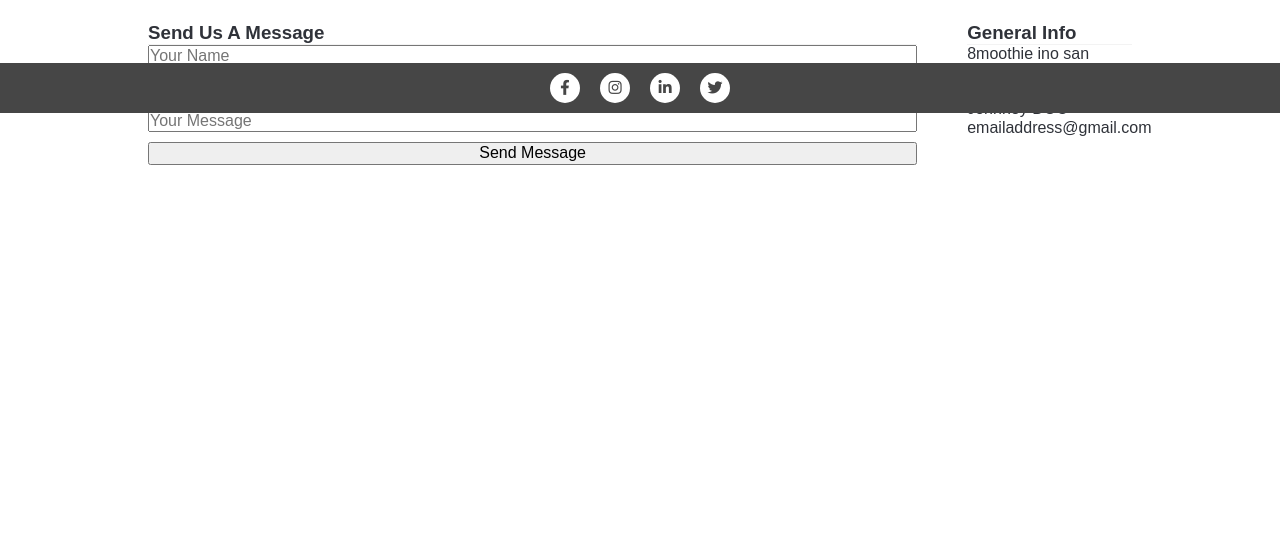
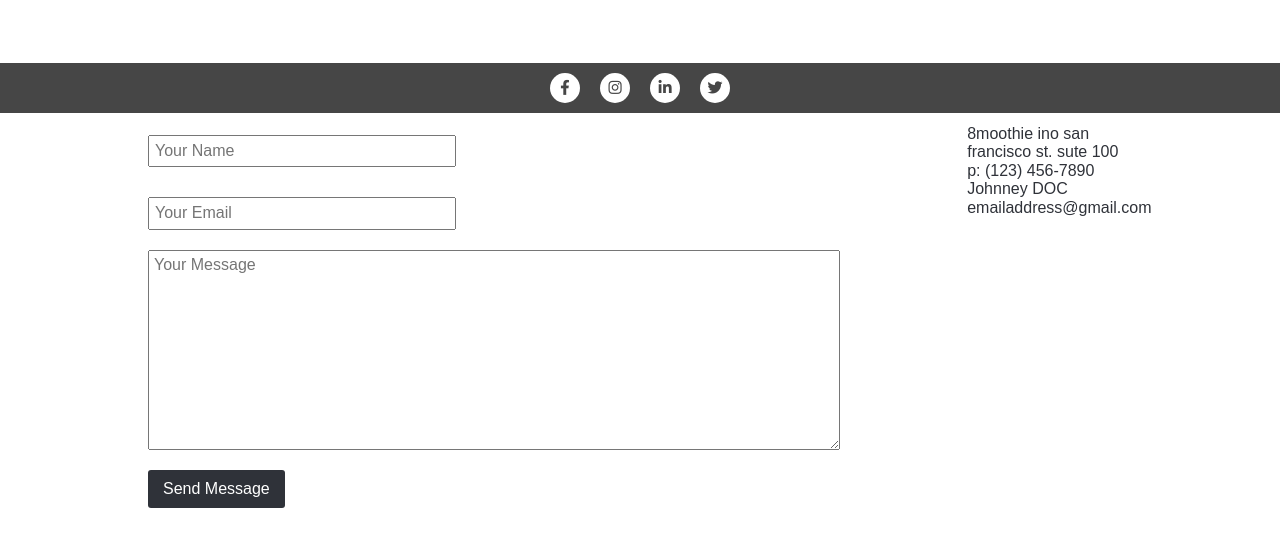
Before and after one commit to Kyrillos-Gaber/ItiHtmlEvaluationProj, a plain HTML site: page contact.html in a window 1280 px wide. Shown: the part 687-1234 px from the top of the page. Before the commit the page ends 922 px from the top, so only its background shows below. Drawn offline with Linux system fonts and the light colour scheme.

Commit message:
finishing the project

```diff
--- a/contact.html
+++ b/contact.html
@@ -57,8 +57,10 @@
         <form action="get" class="flex-col gap ">
           <input type="text" name="name" placeholder="Your Name">
           <input type="email" name="email" placeholder="Your Email">
-          <input type="text" name="message" placeholder="Your Message">
-          <button>Send Message</button>
+          <textarea type="text" name="message" placeholder="Your Message"></textarea>
+          <div>
+            <button>Send Message</button>
+          </div>
         </form>
       </div>
       <div class="contact">
--- a/css/contact.css
+++ b/css/contact.css
@@ -31,3 +31,34 @@ iframe {
   width: 20%;
   padding: 20px;
 }
+
+form input {
+  margin: 10px 0px;
+  padding: 5px;
+}
+
+form input:nth-child(1), form input:nth-child(2) {
+  width: 40%;
+}
+
+form textarea {
+  height: 200px;
+  padding: 5px;
+  width: 90%;
+  max-width: 90%;
+}
+
+form button {
+  margin: 10px 0px;
+  padding: 10px 15px;
+  border-radius: 3px;
+  border: none;
+  color: var(--white);
+  background-color: var(--dark-gray);
+}
+
+.contact h3, .send-msg h3 {
+  margin: 20px 0px;
+  padding: 20px 0px;
+
+}
--- a/css/index.css
+++ b/css/index.css
@@ -95,7 +95,7 @@ nav a, nav li {
   padding: 20px 10px;
 }
 
-nav a:focus {
+nav a:focus, nav a:hover {
   background-color: var(--main-clr);
 }
 
```
Also changed, not shown: index.html (+4 -4 lines), 1 other file.
